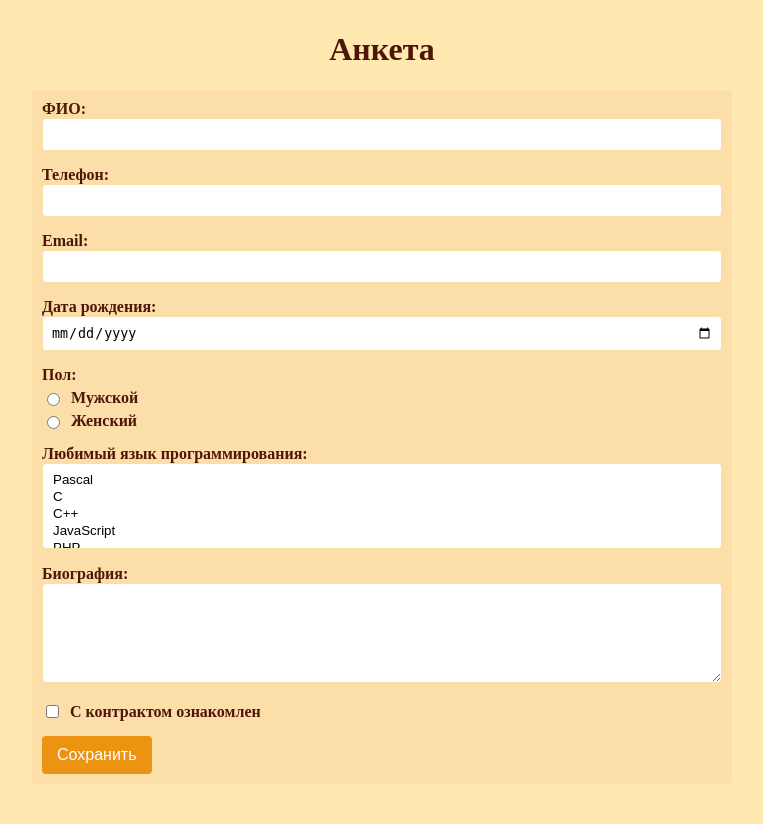
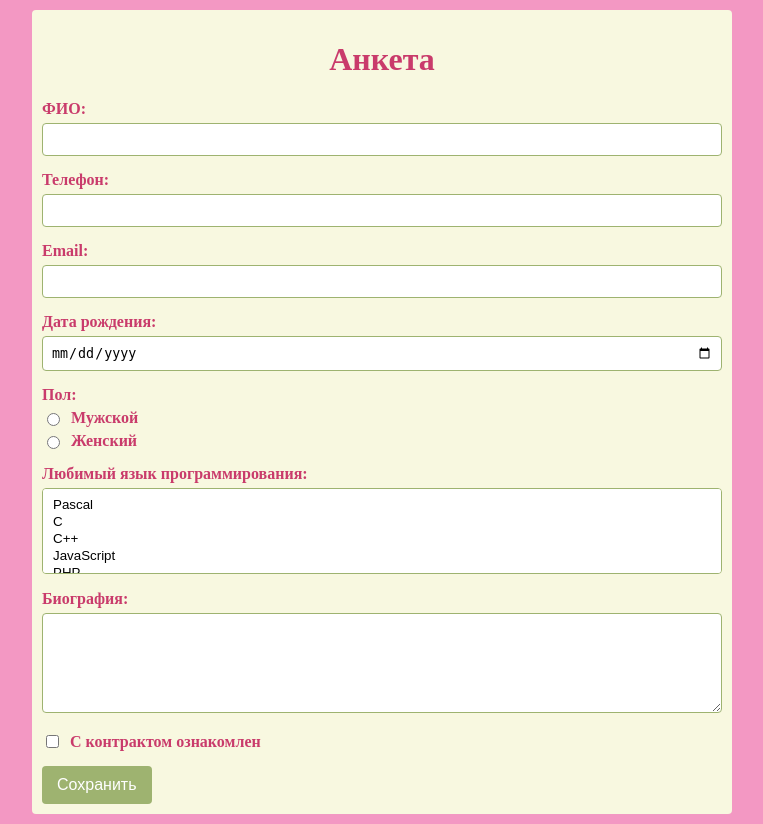
Before and after one commit to jvrnsk/webkubsu, a PHP site: page /lab3/form.php in a window 1280 px wide. Shown: the whole page, without its empty margins (258-1021 px from the left). Before the commit the page ends 774 px from the top, so only its background shows below. Run offline with PHP 8.4, Linux system fonts and the light colour scheme.

Commit message:
Update index.php

```diff
--- a/lab3/index.php
+++ b/lab3/index.php
@@ -4,11 +4,96 @@
     <meta charset="UTF-8">
     <meta name="viewport" content="width=device-width, initial-scale=1.0">
     <title>Форма анкеты</title>
-    <link rel="stylesheet" href="style.css">
+    <style>
+body {
+    max-width: 700px;
+    margin: 0 auto;
+    padding: 10px;
+    background-color: #f398c3;
+    color: #c93b6b;
+}
+
+h1 {
+    text-align: center;
+}
+
+.success-message{
+    color: white;
+    font: 16pt bold;
+    margin-top: 10px;
+    padding: 10px;
+    border-radius: 5px;
+    background-color: #606d42;
+    border: none;
+    border-radius: 4px;
+    text-align: center;
+}
+
+form{
+    background-color: #f8f8e0;
+    padding: 10px;
+    border-radius: 4px;
+height: 100%;
+}
+
+.form-group {
+    margin-bottom: 15px;
+}
+
+label {
+    display: block;
+    font-weight: bold;
+}
+
+input[type="text"],
+input[type="tel"],
+input[type="email"],
+input[type="date"],
+textarea,
+select {
+margin-top: 5px;
+    width: 100%;
+    padding: 8px;
+    border: 1px solid #9eb370;
+    border-radius: 4px;
+    box-sizing: border-box;
+}
+
+textarea {
+    height: 100px;
+}
+
+.radio-group, .checkbox-group {
+    display: flex;
+    align-items: center;
+    gap: 8px;
+    margin: 5px 0;
+}
+
+.error {
+    color: red;
+    font-size: 0.9em;
+    margin-top: 5px;
+}
+
+button {
+    background-color: #9eb370;
+    color: white;
+    padding: 10px 15px;
+    border: none;
+    border-radius: 4px;
+    cursor: pointer;
+    font-size: 16px;
+}
+
+button:hover {
+    background-color: #606d42;
+}
+</style>
 </head>
 <body>
+    <form action="process.php" method="POST">
     <h1>Анкета</h1>
-    <form action="process.php" method="POST">
         <div class="form-group">
             <label for="fio">ФИО:</label>
             <input type="text" id="fio" name="fio" required>
@@ -102,7 +187,7 @@
             <div class="success-message">
                 Спасибо за заполнение формы!
             </div>
-            <meta http-equiv="refresh" content="4; URL=/BE/BE3/">
+
         <?php endif; ?>
 
     </form>
```
